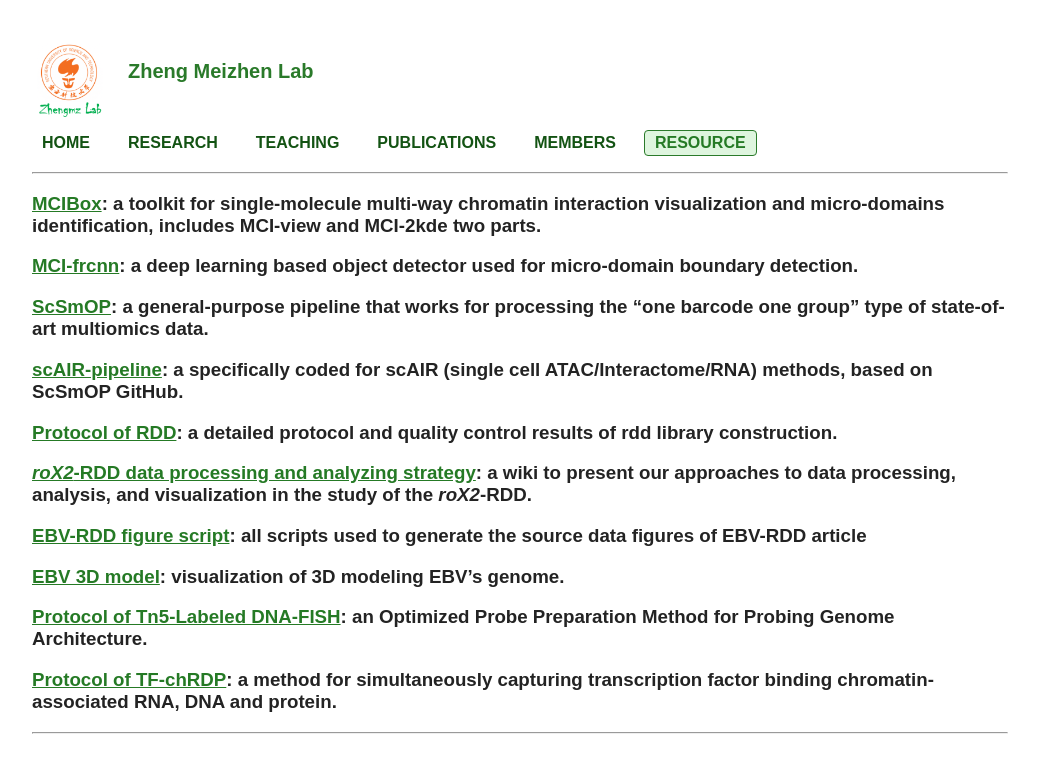
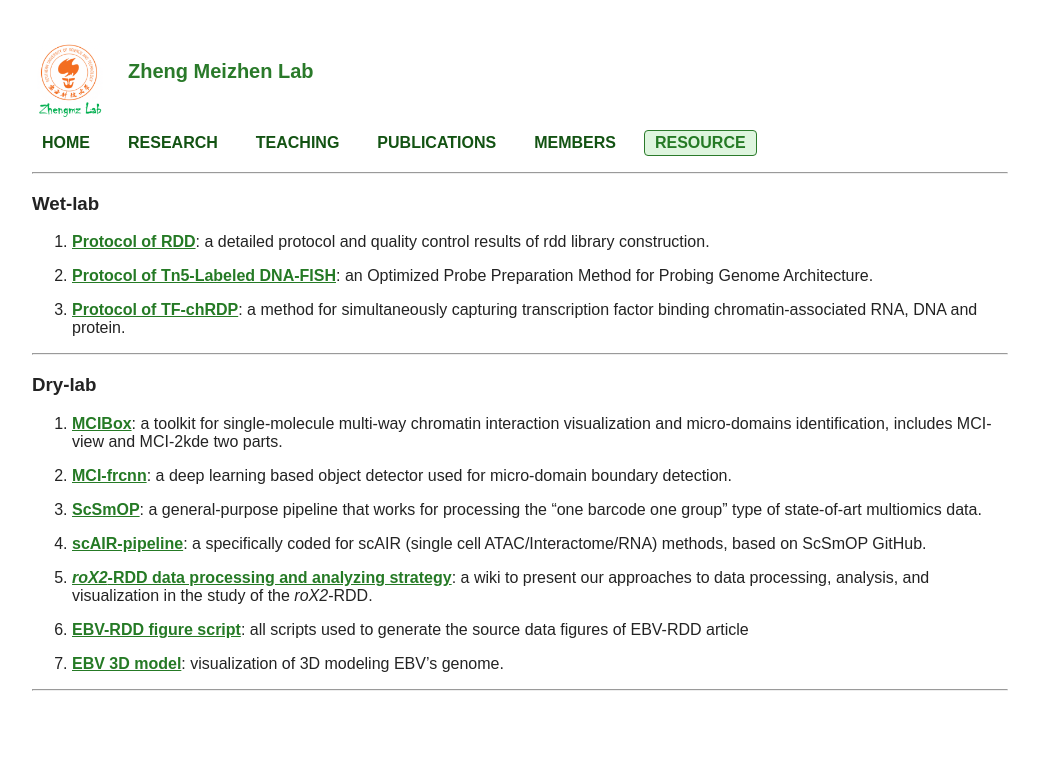
Before and after one commit to ZhengmzLab/zhengmzlab.github.io, a Jekyll site: the page built from resource.md, in a window 1280 px wide. Shown: the top 773 px of the page, without its empty margins (120-1159 px from the left). Built offline with Jekyll 4.4.1, drawn with Linux system fonts in a browser that asks for light colours.

Commit message:
Update resource.md

```diff
--- a/resource.md
+++ b/resource.md
@@ -3,28 +3,34 @@ layout: default
 title: RESOURCE
 ---
 
-### [MCIBox](https://github.com/ZhengmzLab/MCIBox): a toolkit for single-molecule multi-way chromatin interaction visualization and micro-domains identification, includes MCI-view and MCI-2kde two parts.
+### Wet-lab
 
-### [MCI-frcnn](https://github.com/ZhengmzLab/MCI-frcnn): a deep learning based object detector used for micro-domain boundary detection.
+1.  [**Protocol of RDD**](https://github.com/ZhengmzLab/roX2-RDD-Data-Analysis-Strategy/blob/main/roX2-RDD-protocol.pdf): a detailed protocol and quality control results of rdd library construction.
+
+1.  [**Protocol of Tn5-Labeled DNA-FISH**](https://www.mdpi.com/1422-0067/26/5/2224): an Optimized Probe Preparation Method for Probing Genome Architecture.
+
+1.  [**Protocol of TF-chRDP**](https://www.frontiersin.org/journals/cell-and-developmental-biology/articles/10.3389/fcell.2025.1561540/full): a method for simultaneously capturing transcription factor binding chromatin-associated RNA, DNA and protein.
+
+---
+
+### Dry-lab
+
+1. [**MCIBox**](https://github.com/ZhengmzLab/MCIBox): a toolkit for single-molecule multi-way chromatin interaction visualization and micro-domains identification, includes MCI-view and MCI-2kde two parts.
+
+1. [**MCI-frcnn**](https://github.com/ZhengmzLab/MCI-frcnn): a deep learning based object detector used for micro-domain boundary detection.
 
 
-### [ScSmOP](https://github.com/ZhengmzLab/ScSmOP): a general-purpose pipeline that works for processing the “one barcode one group” type of state-of-art multiomics data.
+1. [**ScSmOP**](https://github.com/ZhengmzLab/ScSmOP): a general-purpose pipeline that works for processing the “one barcode one group” type of state-of-art multiomics data.
 
 
-### [scAIR-pipeline](https://github.com/ZhengmzLab/scAIR-pipeline): a specifically coded for scAIR (single cell ATAC/Interactome/RNA) methods, based on ScSmOP GitHub.
+1.  [**scAIR-pipeline**](https://github.com/ZhengmzLab/scAIR-pipeline): a specifically coded for scAIR (single cell ATAC/Interactome/RNA) methods, based on ScSmOP GitHub.
 
 
-### [Protocol of RDD](https://github.com/ZhengmzLab/roX2-RDD-Data-Analysis-Strategy/blob/main/roX2-RDD-protocol.pdf): a detailed protocol and quality control results of rdd library construction.
+1.  [***roX2*-RDD data processing and analyzing strategy**](https://github.com/ZhengmzLab/roX2-RDD-Data-Analysis-Strategy/wiki): a wiki to present our approaches to data processing, analysis, and visualization in the study of the *roX2*-RDD.
 
-### [*roX2*-RDD data processing and analyzing strategy](https://github.com/ZhengmzLab/roX2-RDD-Data-Analysis-Strategy/wiki): a wiki to present our approaches to data processing, analysis, and visualization in the study of the *roX2*-RDD.
+1.  [**EBV-RDD figure script**](https://zenodo.org/records/15148204): all scripts used to generate the source data figures of EBV-RDD article
 
-### [EBV-RDD figure script](https://zenodo.org/records/15148204): all scripts used to generate the source data figures of EBV-RDD article
-
-### [EBV 3D model](https://3dgenome.shinyapps.io/EBV3DMODEL_HSA): visualization of 3D modeling EBV's genome.
+1.  [**EBV 3D model**](https://3dgenome.shinyapps.io/EBV3DMODEL_HSA): visualization of 3D modeling EBV's genome.
 
 
-### [Protocol of Tn5-Labeled DNA-FISH](https://www.mdpi.com/1422-0067/26/5/2224): an Optimized Probe Preparation Method for Probing Genome Architecture.
-
-### [Protocol of TF-chRDP](https://www.frontiersin.org/journals/cell-and-developmental-biology/articles/10.3389/fcell.2025.1561540/full): a method for simultaneously capturing transcription factor binding chromatin-associated RNA, DNA and protein.
-
 ---
```
